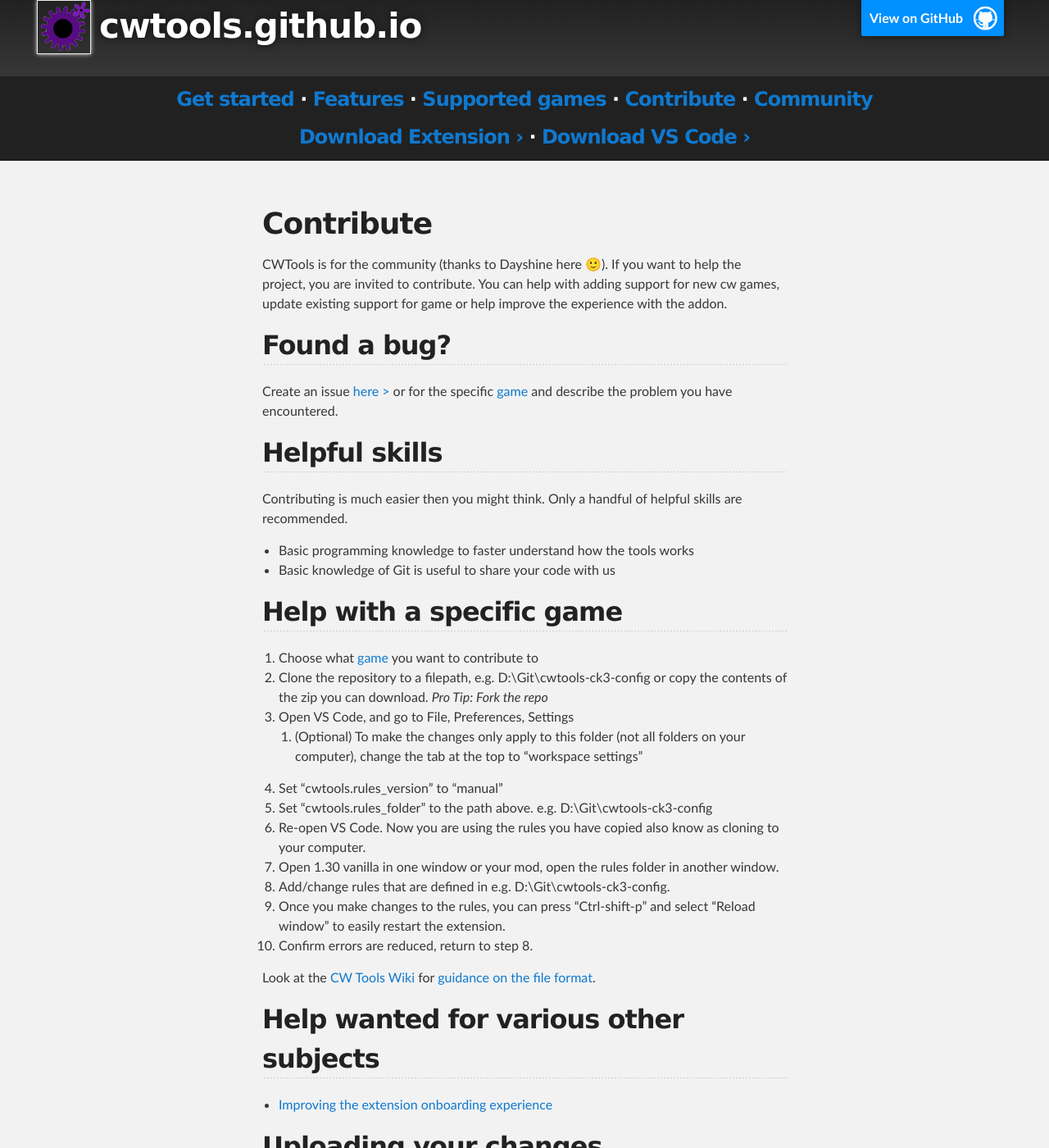
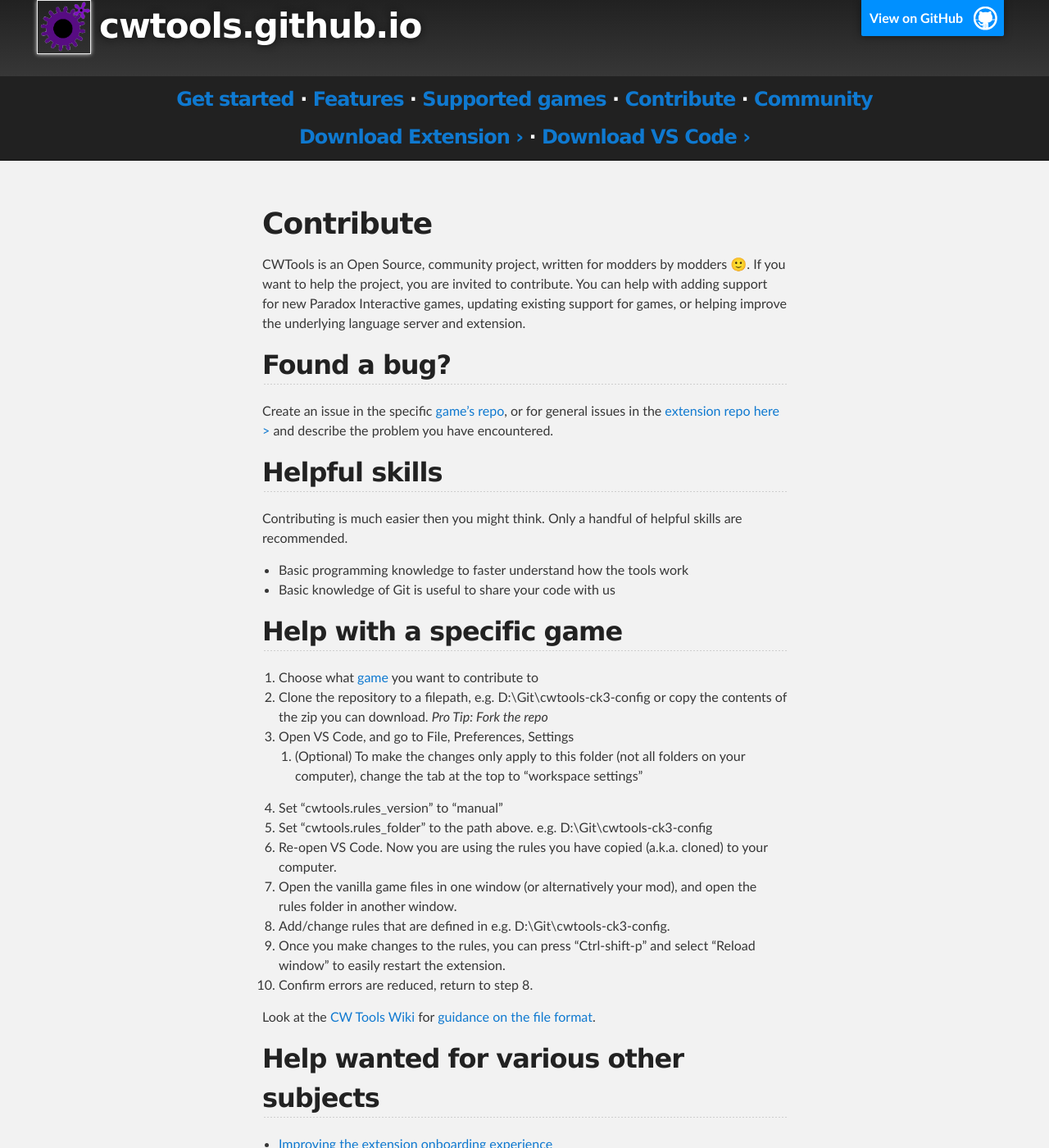
Before and after one commit to cwtools/cwtools.github.io, a Jekyll site: the page built from contribute.md, in a window 1280 px wide and 1400 px high. Shown: the whole window at 82% size. Built offline with Jekyll 4.4.1, drawn with Linux system fonts in a browser that asks for light colours; our own code applies the rules of GitHub Pages for plain Markdown files; the repository's description, which GitHub fills in, is left out; some of the changed text lies outside the part shown.

Commit message:
Update contribute

```diff
--- a/contribute.md
+++ b/contribute.md
@@ -1,16 +1,16 @@
 # Contribute
 
-CWTools is for the community (thanks to Dayshine here 🙂). If you want to help the project, you are invited to contribute. You can help with adding support for new cw games, update existing support for game or help improve the experience with the addon.
+CWTools is an Open Source, community project, written for modders by modders 🙂. If you want to help the project, you are invited to contribute. You can help with adding support for new Paradox Interactive games, updating existing support for games, or helping improve the underlying language server and extension.
 
 ## Found a bug?
 
-Create an issue [here >](https://github.com/cwtools/cwtools-vscode/issues) or for the specific [game](./projects) and describe the problem you have encountered.
+Create an issue in the specific [game's repo](./projects), or for general issues in the [extension repo here >](https://github.com/cwtools/cwtools-vscode/issues) and describe the problem you have encountered.
 
 ## Helpful skills
 
 Contributing is much easier then you might think. Only a handful of helpful skills are recommended.
 
-* Basic programming knowledge to faster understand how the tools works
+* Basic programming knowledge to faster understand how the tools work
 * Basic knowledge of Git is useful to share your code with us
 
 ## Help with a specific game
@@ -21,8 +21,8 @@
     1. (Optional) To make the changes only apply to this folder (not all folders on your computer), change the tab at the top to "workspace settings"
 4. Set "cwtools.rules_version" to "manual"
 5. Set "cwtools.rules_folder" to the path above. e.g. D:\Git\cwtools-ck3-config
-6. Re-open VS Code. Now you are using the rules you have copied also know as cloning to your computer.
-7. Open 1.30 vanilla in one window or your mod, open the rules folder in another window.
+6. Re-open VS Code. Now you are using the rules you have copied (a.k.a. cloned) to your computer.
+7. Open the vanilla game files in one window (or alternatively your mod), and open the rules folder in another window.
 8. Add/change rules that are defined in e.g. D:\Git\cwtools-ck3-config.
 9. Once you make changes to the rules, you can press "Ctrl-shift-p" and select "Reload window" to easily restart the extension.
 10. Confirm errors are reduced, return to step 8.
@@ -34,6 +34,8 @@
 * [Improving the extension onboarding experience](https://github.com/cwtools/cwtools-vscode/issues/36)
 
 ## Uploading your changes
-If you'd like to contribute, press the pen icon on any file, then press "Create a new branch for this commit and start a pull request". You can then make further changes as a "pull request". When done, mention it in the pull request and your changes will be included.
+If you're familiar with git, simply make a Pull Request agains the appropriate repo.
+
+Otherwise, find the file you want to edit on GitHub and press the pen icon. Make your changes and press "Create a new branch for this commit and start a pull request". You can then make further changes as a "pull request". When done, mention it in the pull request and your changes will be included.
 
 *Pro Tip: Submit a PR from your forked repository*
```
